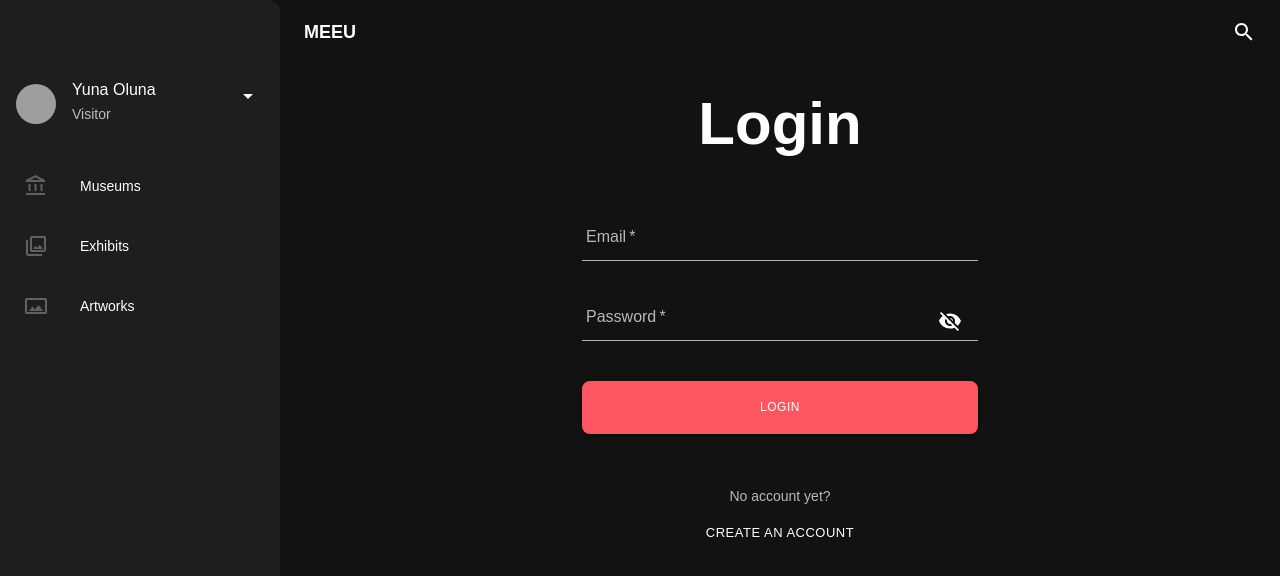
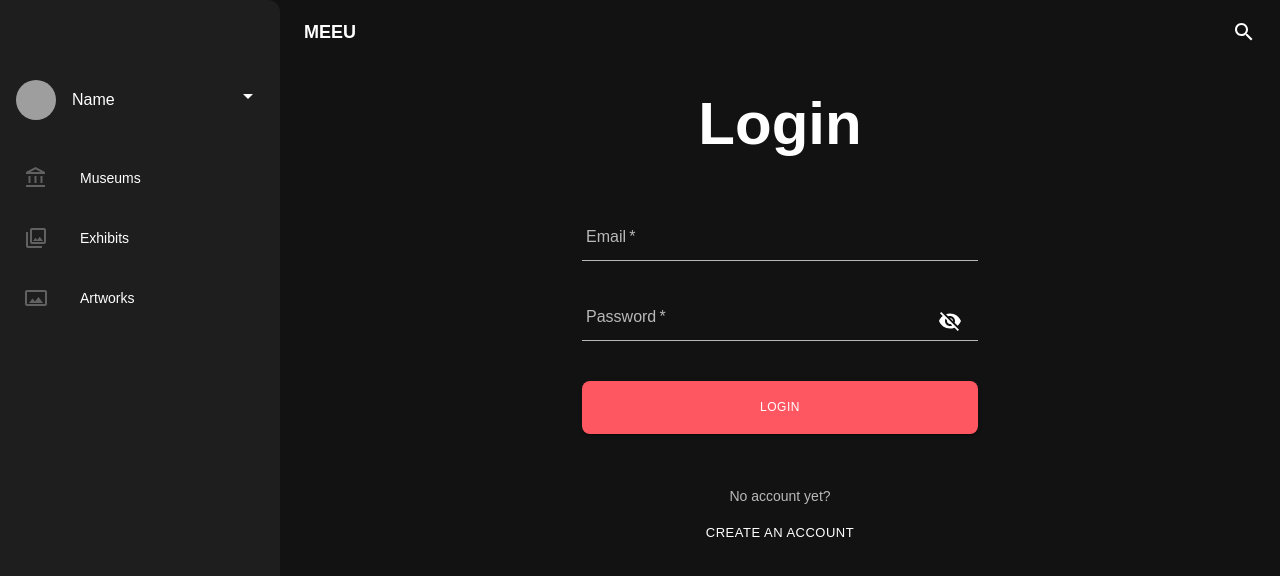
Before and after one commit to benbalderas/meeu-frontend, a React (Create React App) app: page /login in a window 1280 px wide. Shown: the top 576 px of the page. Built offline with nearby package versions, Linux system fonts and the light colour scheme; grey boxes are pictures that could not be loaded; a web font is replaced by a local one.

Commit message:
Set user in localStorage

```diff
--- a/src/components/navigation/MainNav/index.js
+++ b/src/components/navigation/MainNav/index.js
@@ -1,4 +1,5 @@
 import React, { useState } from 'react';
+import { useSelector } from 'react-redux';
 import PropTypes from 'prop-types';
 import { makeStyles } from '@material-ui/core/styles';
 
@@ -14,6 +15,7 @@ const useStyles = makeStyles((theme) => ({
 }));
 
 function MainNav({ children, screenTitle }) {
+  const user = useSelector((state) => state.user.data);
   const classes = useStyles();
   const [mobileOpen, setMobileOpen] = useState(false);
 
@@ -23,18 +25,18 @@ function MainNav({ children, screenTitle }) {
 
   return (
     <Box display="flex">
-      <NavBar
-        screenTitle={screenTitle}
-        onClick={handleDrawerToggle}
-        isMain
-      >
+      <NavBar screenTitle={screenTitle} onClick={handleDrawerToggle} isMain>
         <MenuIcon />
       </NavBar>
 
       <NavDrawer
-        userAvatar="https://images.unsplash.com/photo-1554384645-13eab165c24b?ixlib=rb-1.2.1&q=80&fm=jpg&crop=entropy&cs=tinysrgb&w=200&fit=max&ixid=eyJhcHBfaWQiOjE3Nzg0fQ"
-        userName="Yuna Oluna"
-        userType="Visitor"
+        userAvatar={
+          user
+            ? user.avatar
+            : 'https://cdn.glitch.com/9c389208-b279-4e96-bcbc-e5f8712d8706%2Fplaceholder-landscape-med.png'
+        }
+        userName={user ? user.name : 'Name'}
+        userType={user ? user.role : ''}
         handleDrawer={handleDrawerToggle}
         open={mobileOpen}
         sections={SECTIONS}
--- a/src/components/navigation/NavDrawer/index.js
+++ b/src/components/navigation/NavDrawer/index.js
@@ -90,8 +90,6 @@ export default function NavDrawer({
           </NavLink>
         ))}
       </List>
-
-      {/* TODO: Add logo */}
     </div>
   );
 
--- a/src/redux/UserDuck.js
+++ b/src/redux/UserDuck.js
@@ -45,14 +45,17 @@ export const logout = () => ({
   type: LOGOUT,
 });
 
-// pass data to think in firs parameter
+// pass data to thunk in firs parameter
 export const login = (credentials) => (dispatch) => {
   dispatch(loadingUser());
 
   return axios
     .post('http://localhost:3000/login', credentials)
     .then((res) => {
-      dispatch(loginSuccess(res.data.user));
+      const user = res.data.user;
+
+      localStorage.setItem('user', JSON.stringify(user));
+      dispatch(loginSuccess(user));
     })
     .catch((res) => {
       dispatch(loginError(res.response.data));
```
